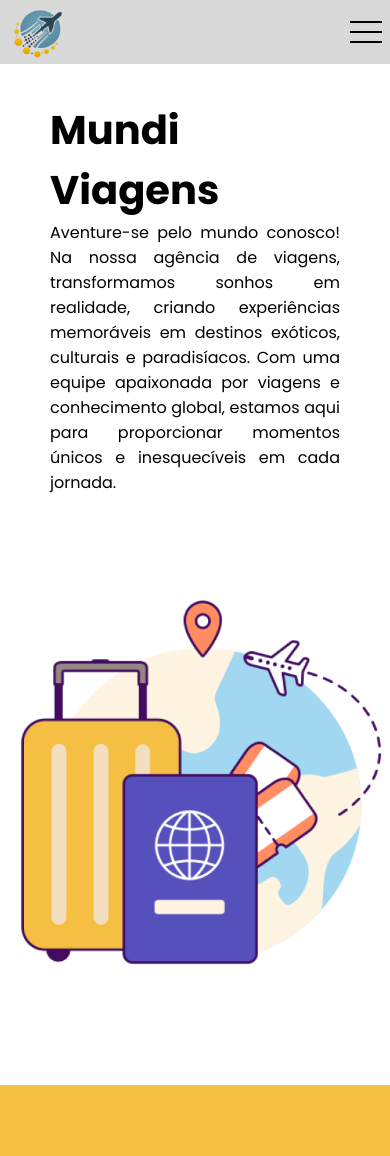
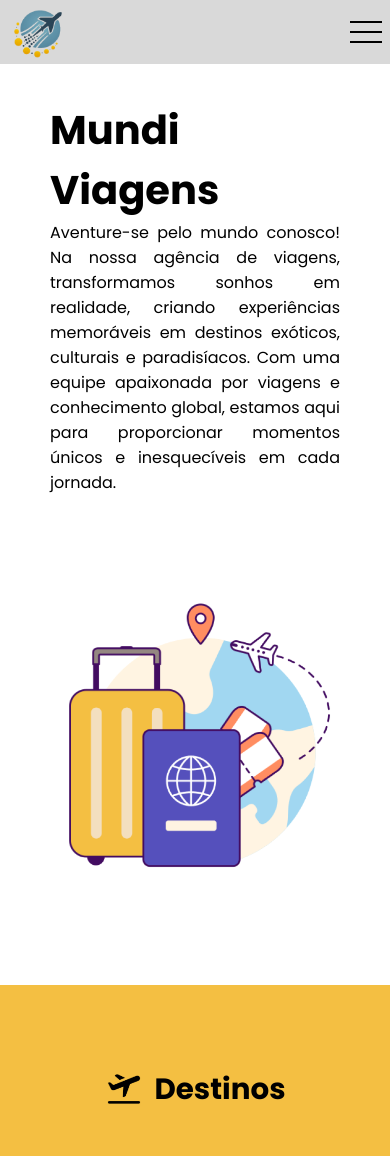
Before and after one commit to thiagodevcodes/landing-viagem, a React (Vite) app: page / in a window 390 px wide. Shown: the top 1156 px of the page. Built offline with nearby package versions, Linux system fonts and the light colour scheme.

Commit message:
fix: imagem sobre

```diff
--- a/src/pages/Home/home.css
+++ b/src/pages/Home/home.css
@@ -29,7 +29,7 @@
 
 .about img {
     width: 400px;
-    margin-top: 50px;
+    margin-top: 60px;
 }
 
 .destination {
@@ -162,8 +162,10 @@
         margin-bottom: 10px;
 
     }
+}
 
+@media only screen and (max-width: 600px) {
     .about img {
-        width: 400px;
+        width: 100%;
     }
 }
```
